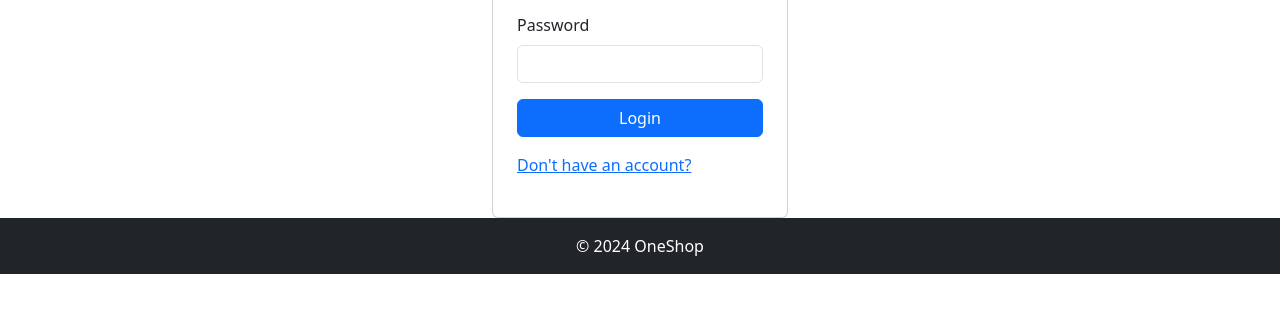
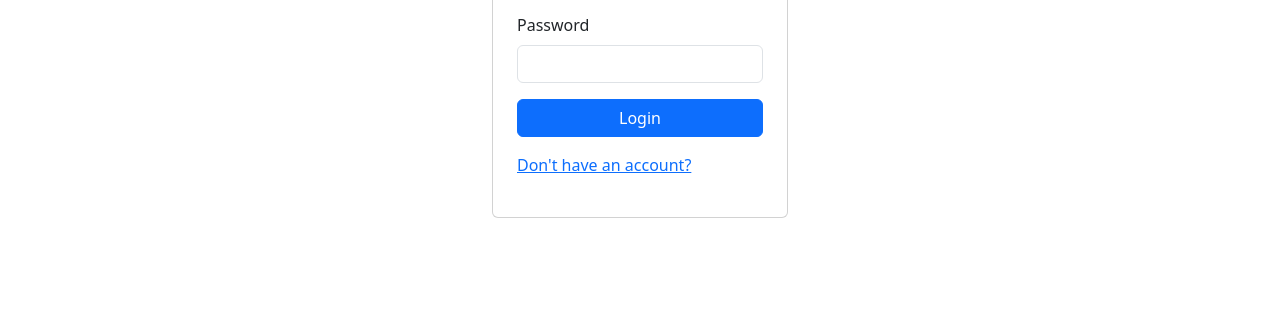
Before and after one commit to Stanley-Metray/e-commerce, a website: page frontend/views/login.html in a window 1280 px wide. Shown: the part 233-546 px from the top of the page. Drawn offline with nearby package versions, Linux system fonts and the light colour scheme.

Commit message:
Footer removed from login

```diff
--- a/frontend/views/login.html
+++ b/frontend/views/login.html
@@ -93,10 +93,6 @@
 
     </script>
     <footer>
-    <div class="text-center p-3 bg-dark text-white">
-        © 2024 OneShop
-      </div>
-    </footer>
 </body>
 
 </html>
```
